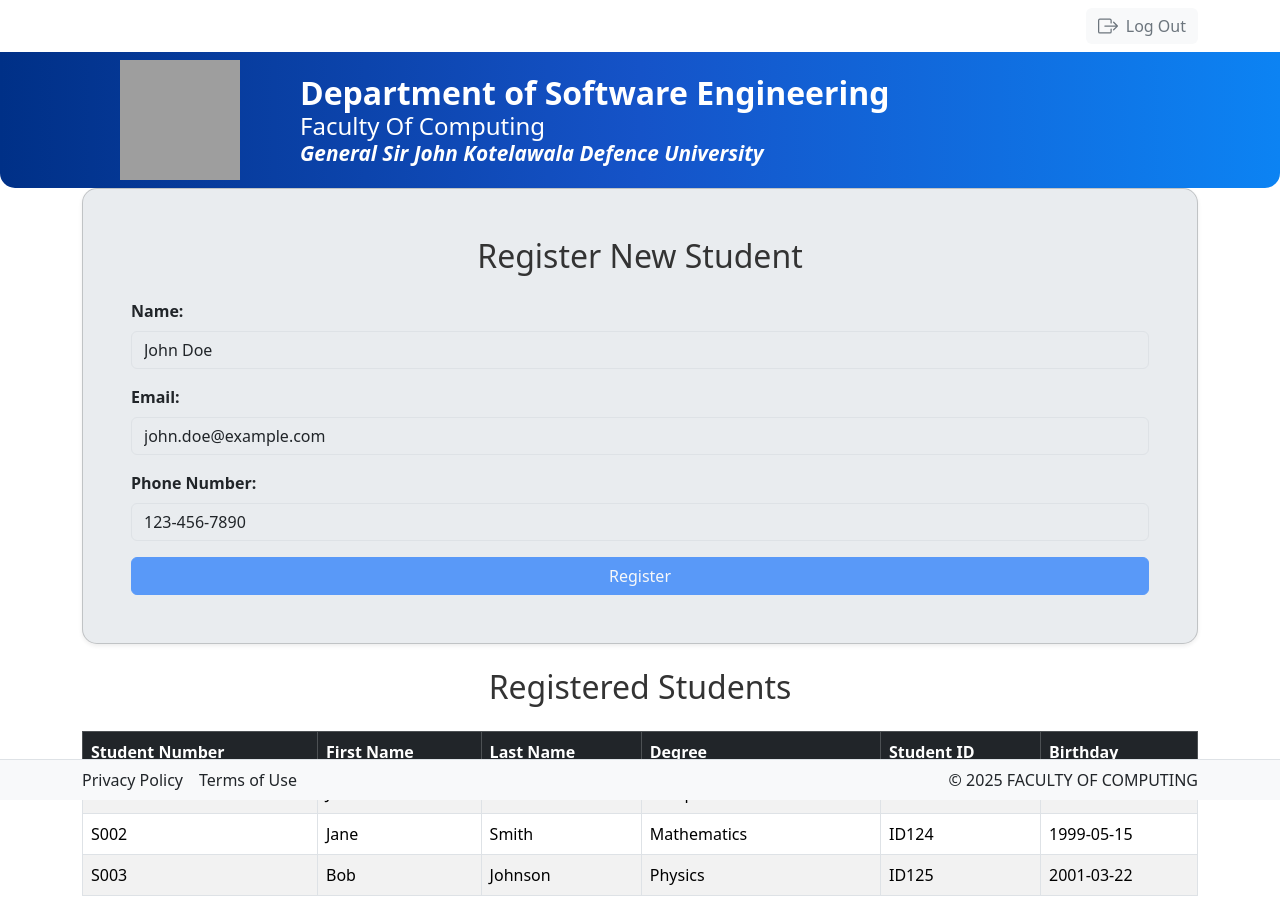
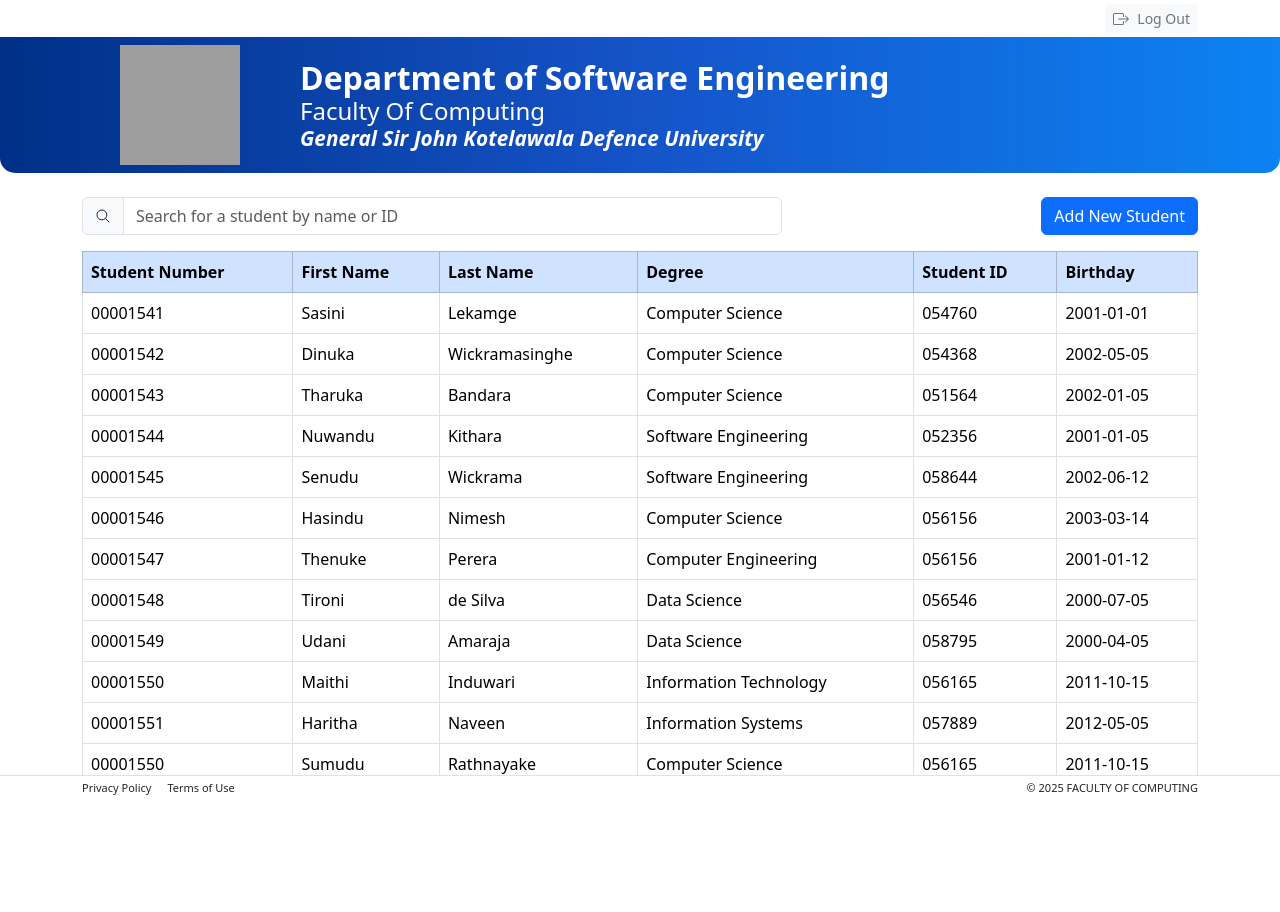
Before and after one commit to SkWeli/Student-Management-System-SMS-, a React (Create React App) app: page / in a window 1280 px wide. After the commit the page ends 801 px from the top, so only its background shows below. Built offline with nearby package versions, Linux system fonts and the light colour scheme; grey boxes are pictures that could not be loaded.

Commit message:
student list page mostly done

```diff
--- a/package.json
+++ b/package.json
@@ -8,6 +8,7 @@
     "@testing-library/react": "^16.2.0",
     "@testing-library/user-event": "^13.5.0",
     "bootstrap": "^5.3.3",
+    "bootstrap-icons": "^1.11.3",
     "react": "^19.0.0",
     "react-bootstrap": "^2.10.9",
     "react-dom": "^19.0.0",
--- a/src/App.jsx
+++ b/src/App.jsx
@@ -1,14 +1,15 @@
 import React from "react";
 
-import { StudentForm, StudentList, Header, Footer} from './components';
+import { Header, Footer} from './components';
+import { StudentListPage} from './containers';
 
 const App = () => {
   return (
     <div className="App">
       <Header/>
       <div className="container">
-      <StudentForm/>
-      <StudentList/>
+
+      <StudentListPage/>
       </div>
       <Footer/>
     </div>
--- a/src/components/footer/Footer.jsx
+++ b/src/components/footer/Footer.jsx
@@ -3,7 +3,12 @@ import './footer.css';
 
 const Footer = () => {
   return (
-    <footer className="bg-light border-top py-2 fixed-bottom">
+    <footer className="bg-white border-top py-1 fixed-bottom small"
+     style={{
+      padding: '5px 0',
+      fontSize: '11px',
+      height: '25px'
+      }}>
       <div className="container d-flex justify-content-between align-items-center">
         <div>
           <a href="#" className="text-dark me-3 text-decoration-none">Privacy Policy</a>
--- a/src/components/header/Header.jsx
+++ b/src/components/header/Header.jsx
@@ -7,17 +7,17 @@ const Header = () => {
   return (
     <>
       {/* Top Row for Log Out */}
-      <div className="bg-white py-2 shadow-sm">
+      <div className="bg-white py-1 shadow-sm">
         <Container className="d-flex justify-content-end">
-          <button className="btn btn-light d-flex align-items-center border-0">
-            <BsBoxArrowRight size={20} className="me-2 text-secondary" />
+          <button className="btn btn-light btn-sm d-flex align-items-center border-0">
+            <BsBoxArrowRight size={16} className="me-2 text-secondary" />
             <span className="text-secondary">Log Out</span>
           </button>
         </Container>
       </div>
 
       {/* Navigation Bar */}
-      <nav className="navbar navbar-expand-lg"
+      <nav className="navbar navbar-expand-lg "
       style={{
         background: 'linear-gradient(to right, #003087,rgb(21, 83, 200),rgb(12, 131, 243))',
         borderRadius: '0 0 15px 15px',
--- a/src/components/index.js
+++ b/src/components/index.js
@@ -1,5 +1,4 @@
 export{ default as Navbar} from './navbar/Navbar';
 export{ default as StudentForm} from './studentForm/StudentForm';
-export{ default as StudentList} from './studentList/StudentList';
 export{ default as Header} from './header/Header';
 export{ default as Footer} from './footer/Footer';
--- a/src/components/studentList/StudentList.jsx
+++ /dev/null
@@ -1,52 +0,0 @@
-import React from "react";
-import './studentList.css';
-
-const StudentList = () => {
-  const dummyStudents = [
-    { studentNumber: 'S001', firstName: 'John', lastName: 'Doe', degree: 'Computer Science', studentId: 'ID123', birthday: '2000-01-01' },
-    { studentNumber: 'S002', firstName: 'Jane', lastName: 'Smith', degree: 'Mathematics', studentId: 'ID124', birthday: '1999-05-15' },
-    { studentNumber: 'S003', firstName: 'Bob', lastName: 'Johnson', degree: 'Physics', studentId: 'ID125', birthday: '2001-03-22' },
-  ];
-
-  return (
-    <div className="mt-4">
-      <h2 className="text-center mb-4" style={{ color: '#333' }}>Registered Students</h2>
-      <div className="table-responsive">
-        <table className="table table-striped table-bordered table-hover">
-          <thead className="table-dark">
-            <tr>
-              <th>Student Number</th>
-              <th>First Name</th>
-              <th>Last Name</th>
-              <th>Degree</th>
-              <th>Student ID</th>
-              <th>Birthday</th>
-            </tr>
-          </thead>
-          <tbody>
-            {dummyStudents.length > 0 ? (
-              dummyStudents.map((student) => (
-                <tr key={student.studentNumber}>
-                  <td>{student.studentNumber}</td>
-                  <td>{student.firstName}</td>
-                  <td>{student.lastName}</td>
-                  <td>{student.degree}</td>
-                  <td>{student.studentId}</td>
-                  <td>{student.birthday}</td>
-                </tr>
-              ))
-            ) : (
-              <tr>
-                <td colSpan="6" className="text-center">
-                  No students available.
-                </td>
-              </tr>
-            )}
-          </tbody>
-        </table>
-      </div>
-    </div>
-  );
-};
-
-export default StudentList;
--- /dev/null
+++ b/src/containers/index.js
@@ -0,0 +1 @@
+export{ default as StudentListPage} from './studentListPage/StudentListPage';
--- /dev/null
+++ b/src/containers/studentListPage/StudentListPage.jsx
@@ -0,0 +1,78 @@
+import React from "react";
+import { Link } from 'react-router-dom';
+import { IoSearchOutline } from "react-icons/io5";
+import "./studentListPage.css";
+
+const StudentListPage = () => {
+  const dummyStudents = [
+    { studentNumber: '00001541', firstName: 'Sasini', lastName: 'Lekamge', degree: 'Computer Science', studentId: '054760', birthday: '2001-01-01' },
+    { studentNumber: '00001542', firstName: 'Dinuka', lastName: 'Wickramasinghe', degree: 'Computer Science', studentId: '054368', birthday: '2002-05-05' },
+    { studentNumber: '00001543', firstName: 'Tharuka', lastName: 'Bandara', degree: 'Computer Science', studentId: '051564', birthday: '2002-01-05' },
+    { studentNumber: '00001544', firstName: 'Nuwandu', lastName: 'Kithara', degree: 'Software Engineering', studentId: '052356', birthday: '2001-01-05' },
+    { studentNumber: '00001545', firstName: 'Senudu', lastName: 'Wickrama', degree: 'Software Engineering', studentId: '058644', birthday: '2002-06-12' },
+    { studentNumber: '00001546', firstName: 'Hasindu', lastName: 'Nimesh', degree: 'Computer Science', studentId: '056156', birthday: '2003-03-14' },
+    { studentNumber: '00001547', firstName: 'Thenuke', lastName: 'Perera', degree: 'Computer Engineering', studentId: '056156', birthday: '2001-01-12' },
+    { studentNumber: '00001548', firstName: 'Tironi', lastName: 'de Silva', degree: 'Data Science', studentId: '056546', birthday: '2000-07-05' },
+    { studentNumber: '00001549', firstName: 'Udani', lastName: 'Amaraja', degree: 'Data Science', studentId: '058795', birthday: '2000-04-05' },
+    { studentNumber: '00001550', firstName: 'Maithi', lastName: 'Induwari', degree: 'Information Technology', studentId: '056165', birthday: '2011-10-15' },
+    { studentNumber: '00001551', firstName: 'Haritha', lastName: 'Naveen', degree: 'Information Systems', studentId: '057889', birthday: '2012-05-05' },
+    { studentNumber: '00001550', firstName: 'Sumudu', lastName: 'Rathnayake', degree: 'Computer Science', studentId: '056165', birthday: '2011-10-15' },
+  ];
+
+  return (
+    <div className="mt-4">
+      {/* Search Bar and Add New Students Button */}
+      <div className="d-flex justify-content-between mb-3">
+        <div className="input-group" style={{ maxWidth: '700px' }}>
+        <span className="input-group-text">
+            <IoSearchOutline />
+        </span>
+          <input
+            type="text"
+            className="form-control"
+            placeholder="Search for a student by name or ID"
+          />
+        </div>
+        <button className="btn btn-primary">
+          Add New Student
+        </button>
+        </div>
+      <div className="table-responsive">
+        <table className="table table-bordered table-hover">
+          <thead className="table-primary text-white">
+            <tr>
+              <th>Student Number</th>
+              <th>First Name</th>
+              <th>Last Name</th>
+              <th>Degree</th>
+              <th>Student ID</th>
+              <th>Birthday</th>
+            </tr>
+          </thead>
+          <tbody>
+            {dummyStudents.length > 0 ? (
+              dummyStudents.map((student) => (
+                <tr key={student.studentNumber}>
+                  <td>{student.studentNumber}</td>
+                  <td>{student.firstName}</td>
+                  <td>{student.lastName}</td>
+                  <td>{student.degree}</td>
+                  <td>{student.studentId}</td>
+                  <td>{student.birthday}</td>
+                </tr>
+              ))
+            ) : (
+              <tr>
+                <td colSpan="6" className="text-center">
+                  No students available.
+                </td>
+              </tr>
+            )}
+          </tbody>
+        </table>
+      </div>
+    </div>
+  );
+};
+
+export default StudentListPage;
--- /dev/null
+++ b/src/containers/studentListPage/studentListPage.css
@@ -0,0 +1,14 @@
+.custom-table tbody tr:nth-child(odd) {
+    background-color: #d0e2ff !important; /* Light Blue */
+    color: black !important;
+}
+
+.custom-table tbody tr:nth-child(even) {
+    background-color: white !important; /* White */
+    color: black !important;
+}
+
+.custom-table th {
+    background-color: #0d6efd !important; /* Dark Blue Header */
+    color: white !important;
+}
```
Also changed, not shown: src/components/studentList/studentList.css (deleted), 1 other file (tests, documents, lock files or other folders).
